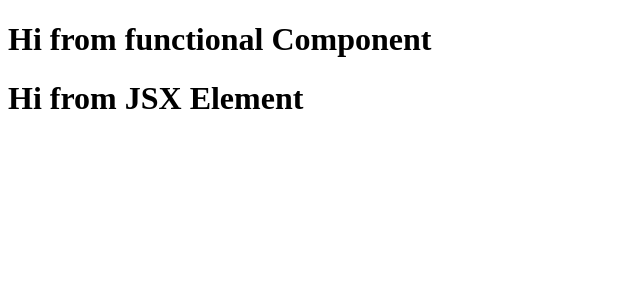
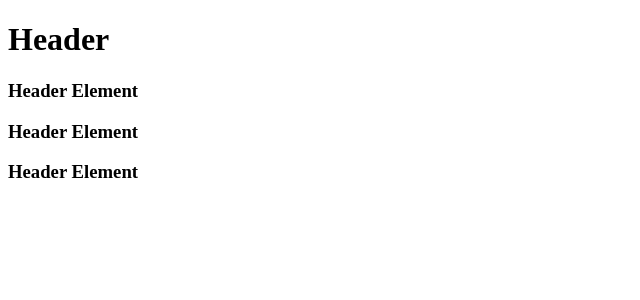
Before and after one commit to ayushdev351/Snippets, a React (Vite) app in the folder 2/: page / in a window 1280 px wide. Shown: the top 300 px of the page, without its empty margins (0-640 px from the left). Built offline with nearby package versions, Linux system fonts and the light colour scheme.

Commit message:
Component Composition

```diff
--- a/2/App.js
+++ b/2/App.js
@@ -1,22 +1,23 @@
 import React from "react";
 import ReactDOM from "react-dom";
 
-// React element -> Using react.createElement
-const parent = React.createElement("div", {id : "parent"},
-    React.createElement("div", {id : "child"},[
-        React.createElement("h1", {key : 1}, "Helloo React h1"),
-        React.createElement("h2", {key : 2}, "Helloo React h2")
-    ]));
+// Component Composition
 
-// React Element -> Using JSX
-const jsxElement = <h1>Hi from JSX Element</h1>;
-
-// React Functional Component -> Returns react element created using JSX
-const FunctionalComponent = () => {
+const Header = () => {
     return(
         <div>
-            <h1>Hi from functional Component</h1>
-            {jsxElement}
+            <h1>Header</h1>
+            <HeaderElement/>
+            <HeaderElement/>
+            <HeaderElement/>
+        </div>
+    )
+}
+
+const HeaderElement = () => {
+    return(
+        <div>
+            <h3>Header Element</h3>
         </div>
     )
 }
@@ -24,4 +25,4 @@ const FunctionalComponent = () => {
 const root = ReactDOM.createRoot(document.getElementById("root"));
 
 // Here object is converted into actual DOM element
-root.render(<FunctionalComponent/>)
+root.render(<Header/>)
```
